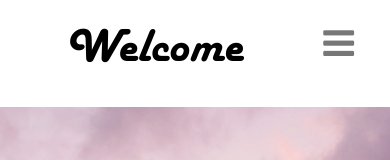
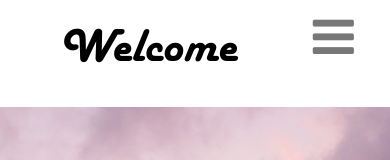
Before and after one commit to TNF-Site-Devs/SurfsUp, a plain HTML site: page index.html in a window 390 px wide. Shown: the top 160 px of the page. Drawn offline with Linux system fonts and the light colour scheme.

Commit message:
Increased size of menu button on mobile devices.

```diff
--- a/index.html
+++ b/index.html
@@ -23,7 +23,7 @@
           <h3 class="m8-hide-large m8-text-black m8-center m8-xxxlarge font-logo">Welcome</h3>
         </div>
         <div class="m8-cell m8-right m8-hide-large">
-          <span class="m8-hover-opacity m8-xxlarge m8-hide-large 8-white m8-center" style="margin-top: 15px; margin-right: 20px;" onclick="toggleFunction()"><a><i class="fa fa-bars"></i></a></span>
+          <span class="m8-hover-opacity m8-xxxlarge m8-hide-large 8-white m8-center" style="margin-top: 15px; margin-right: 20px;" onclick="toggleFunction()"><a><i class="fa fa-bars"></i></a></span>
         </div>
       </div>
       <div class="m8-cell-row">
```
